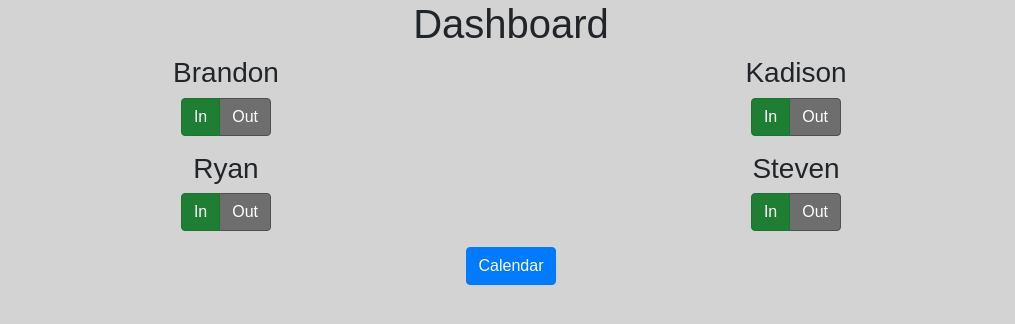
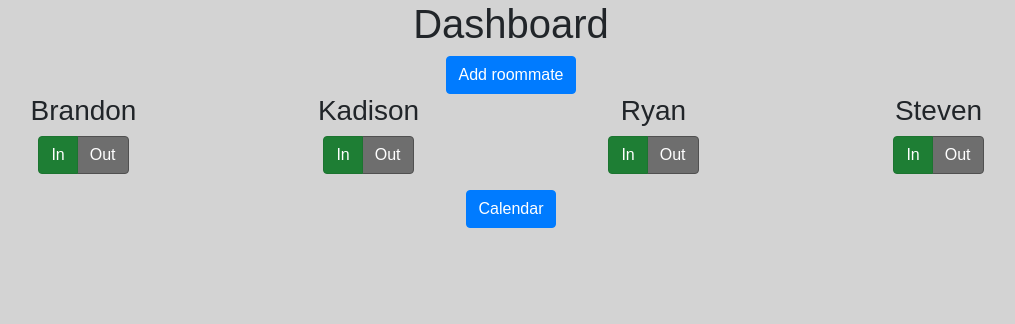
Before and after one commit to ryanfok97/roommate-hub, a React (Create React App) app in the folder react/: page / in a window 1280 px wide. Shown: the top 324 px of the page, without its empty margins (129-1144 px from the left). Built offline with nearby package versions, Linux system fonts and the light colour scheme.

Commit message:
prepping add/remove roommate function

```diff
--- a/react/src/pages/Dashboard.jsx
+++ b/react/src/pages/Dashboard.jsx
@@ -1,19 +1,28 @@
 import React, { Component } from 'react';
-import {
-    BrowserRouter as Router,
-    Switch,
-    Route,
-    Link
-} from 'react-router-dom';
+import { Link } from 'react-router-dom';
 import InOutButton from '../components/InOutButton';
 
 import { Container, Row, Col, Button } from 'react-bootstrap';
 
 class Dashboard extends Component {
+    constructor(props) {
+        super(props);
+
+        this.state = {
+            names: [],
+            showModal: false,
+        };
+    }
+
+    handleShowModal() {
+
+    }
+
     render() {
         return (
             <div className='app'>
                 <h1>Dashboard</h1>
+                <Button onClick={this.handleShowModal}>Add roommate</Button>
                 <Container>
                     <Row>
                         <Col>
@@ -22,8 +31,6 @@ class Dashboard extends Component {
                         <Col>
                             <InOutButton name='Kadison' />
                         </Col>
-                    </Row>
-                    <Row>
                         <Col>
                             <InOutButton name='Ryan' />
                         </Col>
```
Also changed, not shown: react/src/components/AddRoommateModal.jsx (added, +14 -0 lines), react/src/components/RemoveRoommateModal.jsx (added, +14 -0 lines).
